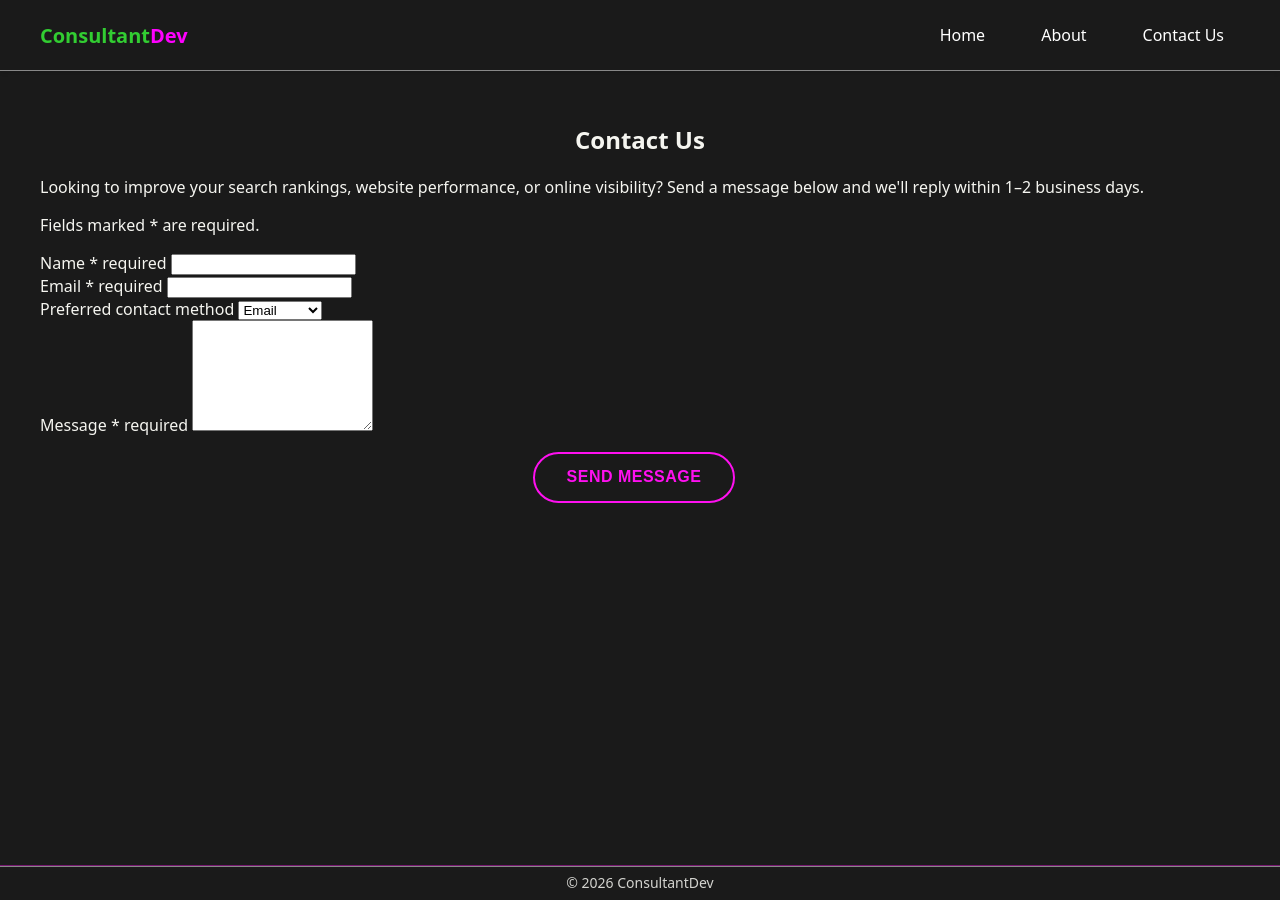
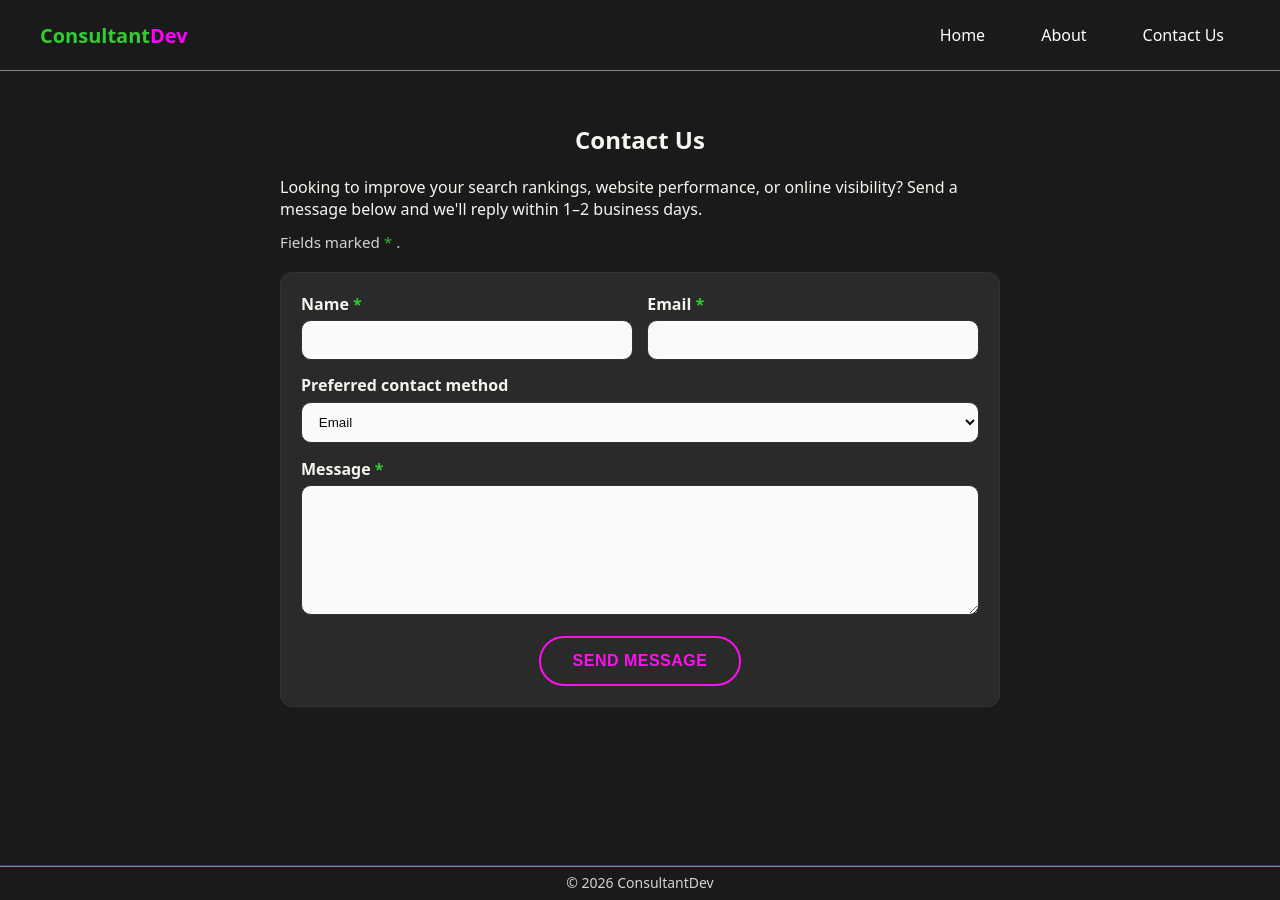
Before and after one commit to m33lucky-benny/ebiya-consul, a Jekyll site: the page built from contact.md, in a window 1280 px wide. Built offline with Jekyll 4.4.1, drawn with Linux system fonts in a browser that asks for light colours; some of the changed lines change nothing that is shown.

Commit message:
Update contact.md

```diff
--- a/contact.md
+++ b/contact.md
@@ -6,7 +6,6 @@ permalink: /contact/
 ---
 
 <div class="contact-wrap">
-  <!-- your existing HTML stays exactly the same -->
   <div class="contact-intro">
     <p>
       Looking to improve your search rankings, website performance, or online visibility?
@@ -19,8 +18,13 @@ permalink: /contact/
     </p>
   </div>
 
-  <form id="contact-form" action="https://formspree.io/f/mykgqeew" method="POST" class="contact-form" novalidate>
-    <!-- your existing form fields stay exactly the same -->
+  <form
+    id="contact-form"
+    action="https://formspree.io/f/mykgqeew"
+    method="POST"
+    class="contact-form"
+    novalidate
+  >
     <div class="form-row">
       <div class="form-group">
         <label for="name">
@@ -29,6 +33,7 @@ permalink: /contact/
         </label>
         <input type="text" id="name" name="name" autocomplete="name" required>
       </div>
+
       <div class="form-group">
         <label for="email">
           Email <span class="required" aria-hidden="true">*</span>
@@ -67,17 +72,91 @@ permalink: /contact/
 </div>
 
 <style>
-/* Your existing styles + NEW BUTTON STYLES at the end */
+/* COMPLETE: All layout + your neon pink button */
+.contact-wrap {
+  max-width: 720px;
+  margin: 0 auto;
+}
 
-/* ... [keep all your existing .contact-wrap through .sr-only styles unchanged] ... */
+.contact-intro p {
+  margin: 0 0 0.75rem 0;
+}
 
-/* NEW: Neon pink submit button matching your theme vars */
-.contact-form .submit-btn {
+.contact-note {
+  font-size: 0.95rem;
+  opacity: 0.85;
+}
+
+.contact-form {
+  margin-top: 1.25rem;
+  padding: 1.25rem;
+  border: 1px solid var(--border, rgba(0,0,0,0.10));
+  border-radius: 12px;
+  background: var(--surface2, rgba(0,0,0,0.02));
+}
+
+.form-row {
+  display: grid;
+  grid-template-columns: 1fr 1fr;
+  gap: 0.9rem;
+}
+
+@media (max-width: 720px) {
+  .form-row {
+    grid-template-columns: 1fr;
+  }
+}
+
+.form-group {
+  margin: 0 0 0.9rem 0;
+}
+
+label {
+  display: block;
+  font-weight: 600;
+  margin: 0 0 0.35rem 0;
+  color: var(--text);
+}
+
+input, select, textarea {
+  width: 100%;
+  box-sizing: border-box;
+  padding: 0.7rem 0.8rem;
+  border-radius: 10px;
+  border: 1px solid var(--border);
+  background: var(--light, #fff);
+  color: var(--dark1);
+}
+
+input::placeholder, textarea::placeholder {
+  color: var(--muted);
+}
+
+input:focus, select:focus, textarea:focus {
+  outline: 2px solid var(--primary);
+  outline-offset: 2px;
+  border-color: var(--primary);
+}
+
+.required {
+  color: var(--brand-kieron1, #32CD32);
+}
+
+.form-actions {
+  display: flex;
+  justify-content: center;      /* Centers button */
+  align-items: center;
+  gap: 0.75rem;
+  margin-top: 1rem;
+}
+
+/* NEON PINK BUTTON - matches your CSS vars */
+.submit-btn {
   padding: 0.9rem 2rem;
-  border: 2px solid var(--primary, #FF10F0);  /* Your neon pink */
+  border: 2px solid var(--primary);
   border-radius: 999px;
   background: transparent;
-  color: var(--primary, #FF10F0);
+  color: var(--primary);
   font-weight: 700;
   font-size: 1rem;
   cursor: pointer;
@@ -86,40 +165,105 @@ permalink: /contact/
   letter-spacing: 0.5px;
 }
 
-.contact-form .submit-btn:hover:not(:disabled) {
-  background: var(--primary, #FF10F0);
-  color: var(--dark1, #0a0a0a);
+.submit-btn:hover:not(:disabled) {
+  background: var(--primary);
+  color: var(--dark1);
   box-shadow:
-    0 0 20px var(--primary, #FF10F0),
-    0 0 40px var(--secondary, #FF006E);
+    0 0 20px var(--primary),
+    0 0 40px var(--secondary);
   transform: translateY(-2px);
 }
 
-.contact-form .submit-btn:active {
+.submit-btn:active {
   transform: translateY(0);
 }
 
-.contact-form .submit-btn[disabled] {
+.submit-btn[disabled] {
   opacity: 0.5;
   cursor: not-allowed;
   box-shadow: none;
 }
 
-/* UPDATED: Center button */
-.contact-form .form-actions {
-  display: flex;
-  justify-content: center;  /* NEW: Centers button */
-  align-items: center;
-  gap: 0.75rem;
-  margin-top: 1rem;
+.form-status {
+  display: none;
+  padding: 0.6rem 0.75rem;
+  border-radius: 10px;
+  font-size: 0.95rem;
 }
 
-/* Your existing script stays exactly the same */
+.form-status.success {
+  display: block;
+  background: rgba(50, 205, 50, 0.10);  /* lime green */
+  border: 1px solid var(--brand-kieron1);
+  color: var(--brand-kieron1);
+}
+
+.form-status.error {
+  display: block;
+  background: rgba(176, 0, 32, 0.10);
+  border: 1px solid #b00020;
+  color: #b00020;
+}
+
+.sr-only {
+  position: absolute;
+  width: 1px;
+  height: 1px;
+  padding: 0;
+  margin: -1px;
+  overflow: hidden;
+  clip: rect(0, 0, 0, 0);
+  white-space: nowrap;
+  border: 0;
+}
 </style>
 
 <script>
-/* Your existing script stays exactly the same */
 (function () {
-  // ... unchanged
+  const form = document.getElementById('contact-form');
+  const statusDiv = document.getElementById('form-status');
+
+  if (!form || !statusDiv) return;
+
+  form.addEventListener('submit', function (e) {
+    e.preventDefault();
+
+    const formData = new FormData(form);
+    const submitBtn = form.querySelector('.submit-btn');
+    const originalBtnText = submitBtn.textContent;
+
+    submitBtn.textContent = 'Sending...';
+    submitBtn.disabled = true;
+
+    statusDiv.style.display = 'none';
+    statusDiv.className = 'form-status';
+    statusDiv.textContent = '';
+
+    fetch(form.action, {
+      method: 'POST',
+      body: formData,
+      headers: { 'Accept': 'application/json' }
+    })
+      .then(response => {
+        if (!response.ok) throw new Error('Form failed');
+        return response.json();
+      })
+      .then(() => {
+        statusDiv.className = 'form-status success';
+        statusDiv.textContent = "Thank you—message received. We'll get back to you soon.";
+        statusDiv.style.display = 'block';
+        form.reset();
+      })
+      .catch(() => {
+        statusDiv.className = 'form-status error';
+        statusDiv.textContent =
+          'Something went wrong. Please try again, or contact us via social media.';
+        statusDiv.style.display = 'block';
+      })
+      .finally(() => {
+        submitBtn.textContent = originalBtnText;
+        submitBtn.disabled = false;
+      });
+  });
 })();
 </script>
```
